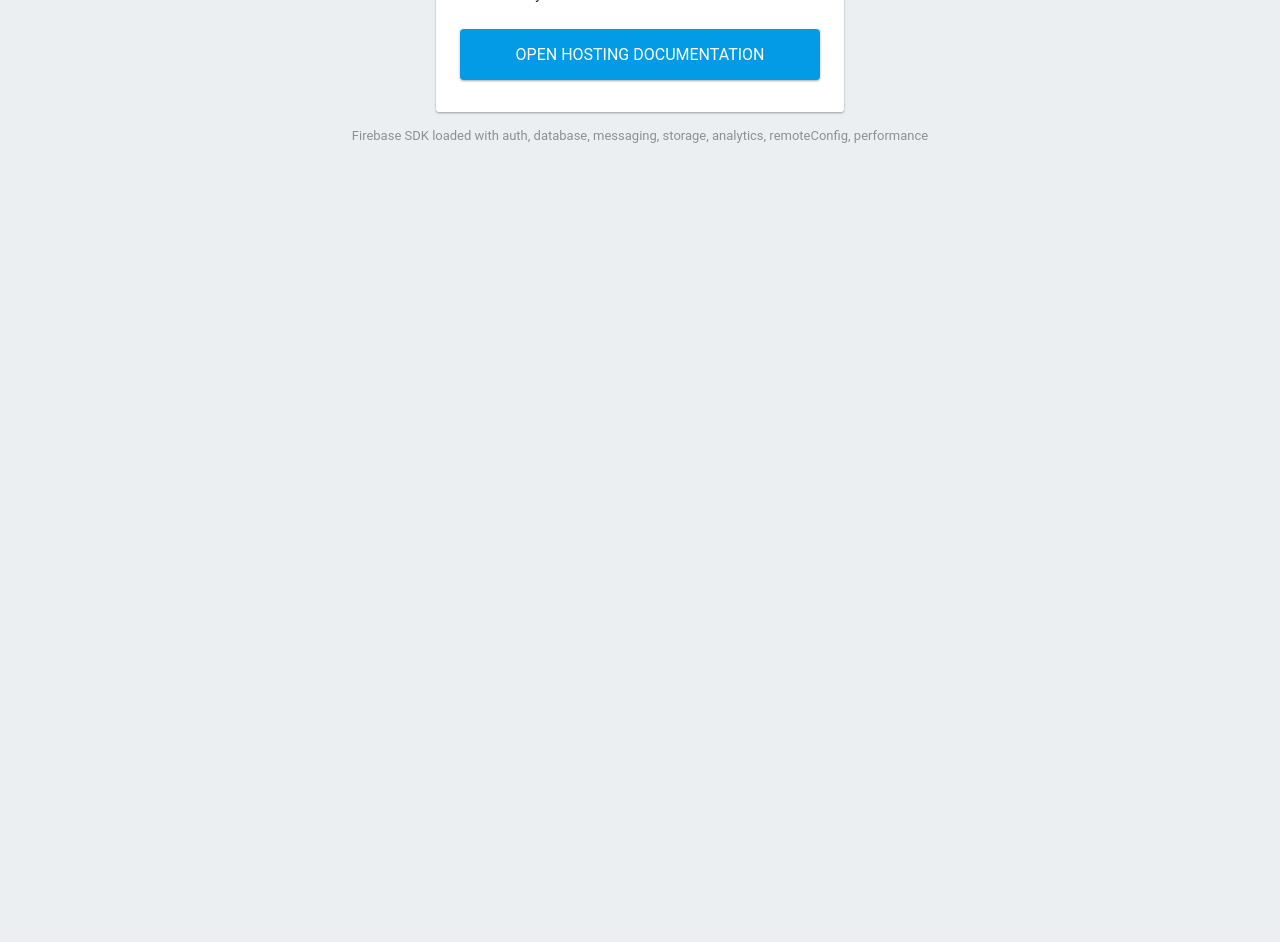
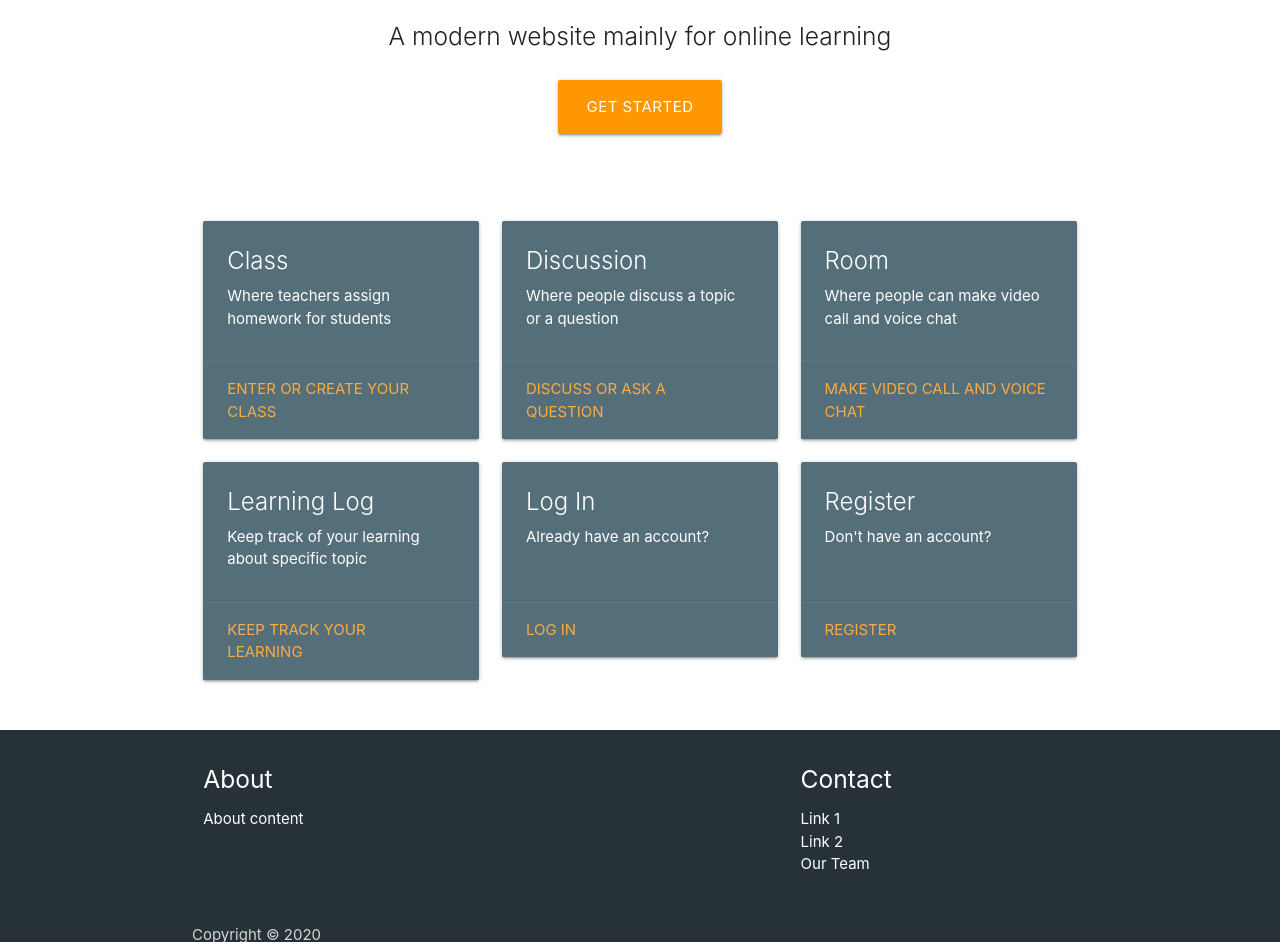
Before and after one commit to minhduc29/E-Teams, a plain HTML site: page public/index.html in a window 1280 px wide. Shown: the part 254-1196 px from the top of the page. Before the commit the page ends 800 px from the top, so only its background shows below. Drawn offline with nearby package versions, Linux system fonts and the light colour scheme; some packages are replaced by stand-ins of ours.

Commit message:
create homepage

```diff
--- /dev/null
+++ b/public/css/style.css
@@ -0,0 +1,13 @@
+html,
+body {
+    height: 100%;
+}
+#body {
+    min-height: 100%;
+}
+.font-size-18 {
+    font-size: 18px !important;
+}
+.height-140 {
+    height: 140px;
+}
--- a/public/index.html
+++ b/public/index.html
@@ -1,80 +1,179 @@
 <!DOCTYPE html>
-<html>
-  <head>
-    <meta charset="utf-8">
-    <meta name="viewport" content="width=device-width, initial-scale=1">
-    <title>Welcome to Firebase Hosting</title>
+<html lang="en">
 
-    <!-- update the version number as needed -->
-    <script defer src="/__/firebase/7.21.1/firebase-app.js"></script>
-    <!-- include only the Firebase features as you need -->
-    <script defer src="/__/firebase/7.21.1/firebase-auth.js"></script>
-    <script defer src="/__/firebase/7.21.1/firebase-database.js"></script>
-    <script defer src="/__/firebase/7.21.1/firebase-messaging.js"></script>
-    <script defer src="/__/firebase/7.21.1/firebase-storage.js"></script>
-    <script defer src="/__/firebase/7.21.1/firebase-analytics.js"></script>
-    <script defer src="/__/firebase/7.21.1/firebase-remote-config.js"></script>
-    <script defer src="/__/firebase/7.21.1/firebase-performance.js"></script>
-    <!-- initialize the SDK after all desired features are loaded -->
-    <script defer src="/__/firebase/init.js"></script>
+<head>
+  <meta charset="UTF-8">
+  <meta name="viewport" content="width=device-width, initial-scale=1.0">
+  <title>E-Teams</title>
 
-    <style media="screen">
-      body { background: #ECEFF1; color: rgba(0,0,0,0.87); font-family: Roboto, Helvetica, Arial, sans-serif; margin: 0; padding: 0; }
-      #message { background: white; max-width: 360px; margin: 100px auto 16px; padding: 32px 24px; border-radius: 3px; }
-      #message h2 { color: #ffa100; font-weight: bold; font-size: 16px; margin: 0 0 8px; }
-      #message h1 { font-size: 22px; font-weight: 300; color: rgba(0,0,0,0.6); margin: 0 0 16px;}
-      #message p { line-height: 140%; margin: 16px 0 24px; font-size: 14px; }
-      #message a { display: block; text-align: center; background: #039be5; text-transform: uppercase; text-decoration: none; color: white; padding: 16px; border-radius: 4px; }
-      #message, #message a { box-shadow: 0 1px 3px rgba(0,0,0,0.12), 0 1px 2px rgba(0,0,0,0.24); }
-      #load { color: rgba(0,0,0,0.4); text-align: center; font-size: 13px; }
-      @media (max-width: 600px) {
-        body, #message { margin-top: 0; background: white; box-shadow: none; }
-        body { border-top: 16px solid #ffa100; }
-      }
-    </style>
-  </head>
-  <body>
-    <div id="message">
-      <h2>Welcome</h2>
-      <h1>Firebase Hosting Setup Complete</h1>
-      <p>You're seeing this because you've successfully setup Firebase Hosting. Now it's time to go build something extraordinary!</p>
-      <a target="_blank" href="https://firebase.google.com/docs/hosting/">Open Hosting Documentation</a>
+  <!--Import Google Icon Font-->
+  <link href="https://fonts.googleapis.com/icon?family=Material+Icons" rel="stylesheet">
+
+  <!-- Compiled and minified CSS -->
+  <link rel="stylesheet" href="https://cdnjs.cloudflare.com/ajax/libs/materialize/1.0.0/css/materialize.min.css">
+
+  <link rel="stylesheet" href="./css/style.css">
+</head>
+
+<body>
+  <!-- Nav bar -->
+  <div class="navbar-fixed">
+    <nav>
+      <div class="nav-wrapper blue-grey darken-4">
+        <a href="index.html" class="brand-logo">E-Teams</a>
+        <a href="#" data-target="mobile-demo" class="sidenav-trigger"><i class="material-icons">menu</i></a>
+        <ul id="nav-mobile" class="right hide-on-med-and-down">
+          <li><a class="font-size-18" href="">Class</a></li>
+          <li><a class="font-size-18" href="">Discussion</a></li>
+          <li><a class="font-size-18" href="">Room</a></li>
+          <li><a class="font-size-18" href="">Learning Log</a></li>
+          <li><a class="font-size-18" href="">Log In</a></li>
+          <li><a class="font-size-18" href="">Register</a></li>
+        </ul>
+      </div>
+    </nav>
+  </div>
+
+  <!-- Responsive side nav -->
+  <ul class="sidenav blue-grey darken-4" id="mobile-demo">
+    <li><a class="white-text font-size-18" href="">Class</a></li>
+    <li><a class="white-text font-size-18" href="">Discussion</a></li>
+    <li><a class="white-text font-size-18" href="">Room</a></li>
+    <li><a class="white-text font-size-18" href="">Learning Log</a></li>
+    <li><a class="white-text font-size-18" href="">Log In</a></li>
+    <li><a class="white-text font-size-18" href="">Register</a></li>
+  </ul>
+
+  <!-- Main content -->
+  <div id="body">
+    <!-- Main title -->
+    <div class="section no-pad-bot" id="index-banner">
+      <div class="container">
+        <br><br>
+        <h1 class="header center orange-text">E-Teams</h1>
+        <div class="row center">
+          <h5 class="header col s12 light">A modern website mainly for online learning</h5>
+        </div>
+        <div class="row center">
+          <a href="" id="download-button" class="btn-large waves-effect waves-light orange">Get Started</a>
+        </div>
+        <br><br>
+      </div>
     </div>
-    <p id="load">Firebase SDK Loading&hellip;</p>
 
-    <script>
-      document.addEventListener('DOMContentLoaded', function() {
-        const loadEl = document.querySelector('#load');
-        // // 🔥🔥🔥🔥🔥🔥🔥🔥🔥🔥🔥🔥🔥🔥🔥🔥🔥🔥🔥🔥🔥🔥🔥🔥🔥🔥🔥🔥🔥🔥🔥
-        // // The Firebase SDK is initialized and available here!
-        //
-        // firebase.auth().onAuthStateChanged(user => { });
-        // firebase.database().ref('/path/to/ref').on('value', snapshot => { });
-        // firebase.messaging().requestPermission().then(() => { });
-        // firebase.storage().ref('/path/to/ref').getDownloadURL().then(() => { });
-        // firebase.analytics(); // call to activate
-        // firebase.analytics().logEvent('tutorial_completed');
-        // firebase.performance(); // call to activate
-        //
-        // // 🔥🔥🔥🔥🔥🔥🔥🔥🔥🔥🔥🔥🔥🔥🔥🔥🔥🔥🔥🔥🔥🔥🔥🔥🔥🔥🔥🔥🔥🔥🔥
+    <!-- Description -->
+    <div class="container">
+      <div class="section">
+        <div class="row">
+          <div class="col s12 m4">
+            <div class="card blue-grey darken-1">
+              <div class="card-content white-text height-140">
+                <span class="card-title">Class</span>
+                <p>Where teachers assign homework for students</p>
+              </div>
+              <div class="card-action">
+                <a href="#">Enter or create your class</a>
+              </div>
+            </div>
+          </div>
+          <div class="col s12 m4">
+            <div class="card blue-grey darken-1">
+              <div class="card-content white-text height-140">
+                <span class="card-title">Discussion</span>
+                <p>Where people discuss a topic or a question</p>
+              </div>
+              <div class="card-action">
+                <a href="#">Discuss or ask a question</a>
+              </div>
+            </div>
+          </div>
+          <div class="col s12 m4">
+            <div class="card blue-grey darken-1">
+              <div class="card-content white-text height-140">
+                <span class="card-title">Room</span>
+                <p>Where people can make video call and voice chat</p>
+              </div>
+              <div class="card-action">
+                <a href="#">Make video call and voice chat</a>
+              </div>
+            </div>
+          </div>
+          <div class="col s12 m4">
+            <div class="card blue-grey darken-1">
+              <div class="card-content white-text height-140">
+                <span class="card-title">Learning Log</span>
+                <p>Keep track of your learning about specific topic</p>
+              </div>
+              <div class="card-action">
+                <a href="#">Keep track your learning</a>
+              </div>
+            </div>
+          </div>
+          <div class="col s12 m4">
+            <div class="card blue-grey darken-1">
+              <div class="card-content white-text height-140">
+                <span class="card-title">Log In</span>
+                <p>Already have an account?</p>
+              </div>
+              <div class="card-action">
+                <a href="#">Log In</a>
+              </div>
+            </div>
+          </div>
+          <div class="col s12 m4">
+            <div class="card blue-grey darken-1">
+              <div class="card-content white-text height-140">
+                <span class="card-title">Register</span>
+                <p>Don't have an account?</p>
+              </div>
+              <div class="card-action">
+                <a href="#">Register</a>
+              </div>
+            </div>
+          </div>
+        </div>
+      </div>
+    </div>
+  </div>
 
-        try {
-          let app = firebase.app();
-          let features = [
-            'auth',
-            'database',
-            'messaging',
-            'storage',
-            'analytics',
-            'remoteConfig',
-            'performance',
-          ].filter(feature => typeof app[feature] === 'function');
-          loadEl.textContent = `Firebase SDK loaded with ${features.join(', ')}`;
-        } catch (e) {
-          console.error(e);
-          loadEl.textContent = 'Error loading the Firebase SDK, check the console.';
-        }
-      });
-    </script>
-  </body>
+  <!-- Footer -->
+  <footer class="page-footer blue-grey darken-4">
+    <div class="container">
+      <div class="row">
+        <div class="col l6 s12">
+          <h5 class="white-text">About</h5>
+          <p class="white-text">About content</p>
+        </div>
+        <div class="col l4 offset-l2 s12">
+          <h5 class="white-text">Contact</h5>
+          <ul>
+            <li><a class="white-text" href="">Link 1</a></li>
+            <li><a class="white-text" href="">Link 2</a></li>
+            <li><a class="white-text" href="">Our Team</a></li>
+          </ul>
+        </div>
+      </div>
+    </div>
+    <div class="footer-copyright">
+      <div class="container" id="cpr">Copyright &#169; </div>
+    </div>
+  </footer>
+
+  <!-- The core Firebase JS SDK is always required and must be listed first -->
+  <script src="/__/firebase/7.21.1/firebase-app.js"></script>
+
+  <!-- Include only Firebase features as you need -->
+  <script src="/__/firebase/7.21.1/firebase-auth.js"></script>
+  <script src="/__/firebase/7.21.1/firebase-firestore.js"></script>
+  <script src="/__/firebase/7.21.1/firebase-functions.js"></script>
+
+  <!-- Initialize Firebase -->
+  <script src="/__/firebase/init.js"></script>
+
+  <!-- Compiled and minified JavaScript -->
+  <script src="https://cdnjs.cloudflare.com/ajax/libs/materialize/1.0.0/js/materialize.min.js"></script>
+
+  <script src="./js/materialize.js"></script>
+</body>
+
 </html>
--- /dev/null
+++ b/public/js/materialize.js
@@ -0,0 +1,6 @@
+M.AutoInit();
+
+// Copyright
+let cpr = document.getElementById('cpr');
+let year = new Date().getFullYear();
+cpr.insertAdjacentHTML('beforeend', year);
```
